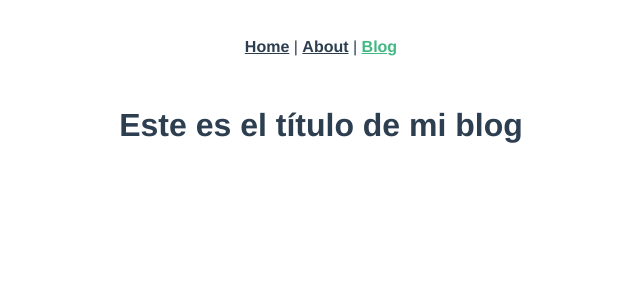
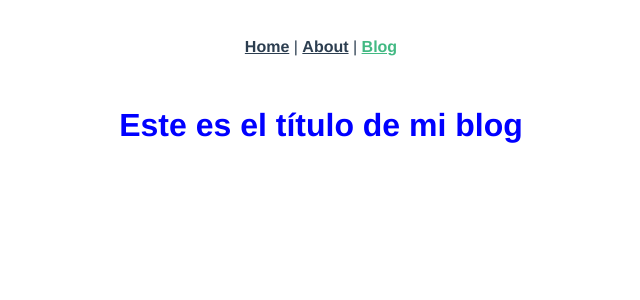
Before and after one commit to joselsvp/router-practica, a Vue app: page /blog in a window 1280 px wide. Shown: the top 300 px of the page, without its empty margins (319-959 px from the left). Built offline with nearby package versions, Linux system fonts and the light colour scheme.

Commit message:
add component Titulo to About view

```diff
--- a/src/components/Titulo.vue
+++ b/src/components/Titulo.vue
@@ -11,6 +11,8 @@ export default {
 }
 </script>
 
-<style>
-
+<style scoped>
+    h1 {
+        color: blue;
+    }
 </style>
--- a/src/views/AboutView.vue
+++ b/src/views/AboutView.vue
@@ -1,5 +1,15 @@
 <template>
   <div class="about">
-    <h1>Este es la página de acerca de nosotros</h1>
+    <Titulo texto = "Estamos en la sección de nosotros"/>
   </div>
 </template>
+<script>
+
+import Titulo from '../components/Titulo.vue'
+export default {
+  components: {
+    Titulo
+  }
+
+}
+</script>
```
